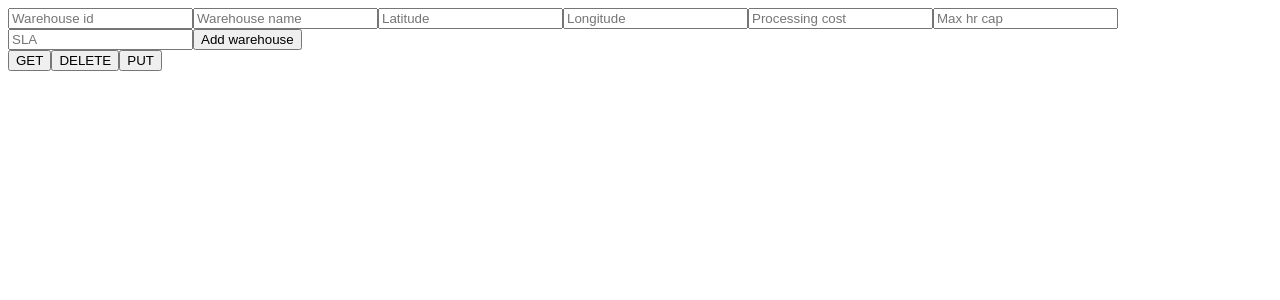
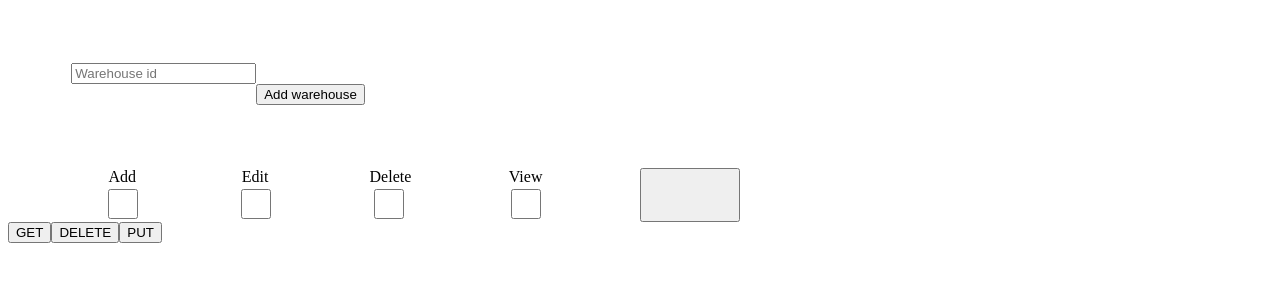
Before and after one commit to GeorgeHarju/Uwasa-SCM-simulator, a React (Create React App) app in the folder frontend/: page / in a window 1280 px wide. Shown: the top 300 px of the page. Built offline with nearby package versions, Linux system fonts and the light colour scheme.

Commit message:
Choose button functionality

```diff
--- a/frontend/src/Warehouse.css
+++ b/frontend/src/Warehouse.css
@@ -34,3 +34,21 @@ tr:hover {
     green: rgb(0, 128, 0);
     border: rgb(169, 172, 168);
 */
+
+.grid-container {
+    display: grid;
+    grid-template-columns: auto auto auto auto;
+    justify-content: space-evenly;
+    width: 50%;
+
+}
+
+
+.cbox {
+    height: 30px;
+    width: 30px;
+}
+
+.label {
+    text-align: center;
+}
--- a/frontend/src/Warehouse.js
+++ b/frontend/src/Warehouse.js
@@ -25,7 +25,7 @@ function Warehouse() {
     }
 
     const handleSubmit = (e) => {
-        e.preventDefault();
+        //e.preventDefault();
         const jsonData = JSON.stringify(warehouseData);
         console.log(warehouseData);
         console.log(jsonData);
@@ -96,27 +96,82 @@ function Warehouse() {
         .then((data) => console.log(data));
     }
 
-    // formin avulla lähetetään post request eli lisätään uusi warehouse
-    // GET napin avulla lähetetään get request eli haetaan kaikki warehouset
+    // Asetetaan napin teksti valitun labelin mukaan
+    const toggleNappi = (e) => {
+        setNappi(e.target.id);
+        document.getElementById("cButton").innerHTML = document.getElementById(e.target.id).innerHTML;
+    }
+
+    // Suoritetaan napin funktion valitun tilan perusteella
+    const onClickFunction = () => {
+        switch (nappi) {
+            case 'add':
+                handleSubmit();
+                break;
+            case 'edit':
+                handlePut();
+                break;
+            case 'delete':
+                handleDelete();
+                break;
+            case 'view':
+                handleGet();
+                break;
+            default:
+                console.log('No state detected for onClickFunction');
+                break;
+        }
+    }
+
+    const [nappi, setNappi] = useState('');
+    const formVisible = () => {
+        return nappi === "add" || nappi === "edit" ? "visible" : "hidden";
+    }
+
+    // ADD napin / formin avulla lähetetään post request eli lisätään uusi warehouse
+    // GET napin avulla lähetetään get request eli haetaan kaikki warehouset ja näytetään taulukossa
     // DELETE napin avulla lähetetään delete request jossa poistetaan id:tä vastaava warehouse
     // PUT napin avulla lähetetään put request jolla muokataan id:tä vastaavaa warehousea
     return (
         <div>
-            <form onSubmit={handleSubmit}>
+            <form style={{margin:'5%'}} onSubmit={handleSubmit}>
                 <input type="text" name="id" placeholder="Warehouse id" value={warehouseData.id} onChange={handleChange} />
-                <input type="text" name="name" placeholder="Warehouse name" value={warehouseData.name} onChange={handleChange} />
-                <input type="text" name="latitude" placeholder="Latitude" value={warehouseData.latitude} onChange={handleChange} />
-                <input type="text" name="longitude" placeholder="Longitude" value={warehouseData.longitude} onChange={handleChange} />
-                <input type="text" name="processing_cost" placeholder="Processing cost" value={warehouseData.processing_cost} onChange={handleChange} />
-                <input type="text" name="max_hr_cap" placeholder="Max hr cap" value={warehouseData.max_hr_cap} onChange={handleChange} />
-                <input type="text" name="sla" placeholder="SLA" value={warehouseData.sla} onChange={handleChange} />
+                <input type="text" name="name" placeholder="Warehouse name" value={warehouseData.name} onChange={handleChange}
+                style={{visibility:formVisible()}}/>
+                <input type="text" name="latitude" placeholder="Latitude" value={warehouseData.latitude} onChange={handleChange}
+                style={{visibility:formVisible()}}/>
+                <input type="text" name="longitude" placeholder="Longitude" value={warehouseData.longitude} onChange={handleChange}
+                style={{visibility:formVisible()}}/>
+                <input type="text" name="processing_cost" placeholder="Processing cost" value={warehouseData.processing_cost} onChange={handleChange}
+                style={{visibility:formVisible()}}/>
+                <input type="text" name="max_hr_cap" placeholder="Max hr cap" value={warehouseData.max_hr_cap} onChange={handleChange}
+                style={{visibility:formVisible()}}/>
+                <input type="text" name="sla" placeholder="SLA" value={warehouseData.sla} onChange={handleChange}
+                style={{visibility:formVisible()}}/>
                 <input type="submit" value="Add warehouse" />
             </form>
+            <div style={{display:'flex', gap:'0%', marginLeft:'0%'}}>
+                <div className="grid-container" style={{display:'grid'}}>
+                    <label className="label" id="add">Add</label>
+                    <label className="label" id="edit">Edit</label>
+                    <label className="label" id="delete">Delete</label>
+                    <label className="label" id="view">View</label>
+                    <input type="checkbox" className="cbox" id="add" onChange={toggleNappi}
+                    checked={nappi === "add" ? true : false}></input>
+                    <input type="checkbox" className="cbox" id="edit" onChange={toggleNappi}
+                    checked={nappi === "edit" ? true : false}></input>
+                    <input type="checkbox" className="cbox" id="delete" onChange={toggleNappi}
+                    checked={nappi === "delete" ? true : false}></input>
+                    <input type="checkbox" className="cbox" id="view" onChange={toggleNappi}
+                    checked={nappi === "view" ? true : false}></input>
+                </div>
+                <button style={{width:'100px', fontSize:'20px'}} id="cButton" onClick={onClickFunction}></button>
+            </div>
+            {tiedot.length > 0 &&
+            <Tiedot warehouses={tiedot} />}
             <button onClick={handleGet}>GET</button>
             <button onClick={handleDelete}>DELETE</button>
             <button onClick={handlePut}>PUT</button>
-            {tiedot.length > 0 &&
-            <Tiedot warehouses={tiedot} />}
         </div>
     );
 }
@@ -134,9 +189,6 @@ function Tiedot(props) {
     console.log('props on', props);
 
     const [page, setPage] = useState(1);
-    //const [wList, setWList] = useState([]);
-    //const [pageList, setPageList] = useState([]);
-    //const pageList = [];
     const handlePageList = () => {
         const wList = [];
         const pageList = [];
@@ -149,16 +201,14 @@ function Tiedot(props) {
         wList
         .filter((number) => number % 5 === 0)
         .forEach((number) => pageList.push(number / 5 + 1));
-        console.log('wlist on', wList);
-        console.log('pagelist on', pageList);
-        console.log('page on', page);
+        //console.log('wlist on', wList);
+        //console.log('pagelist on', pageList);
+        //console.log('page on', page);
         return pageList;
     }
 
     return (
-        <div>
-            <p>{JSON.stringify(props.warehouses[0])}</p>
-            <p>{JSON.stringify(props.warehouses[0].name)}</p>
+        <div style={{margin:'5%'}}>
             <table>
                 <thead><tr><th>ID</th><th>Name</th><th>Latitude</th><th>Longitude</th>
                 <th>Processing cost</th><th>Max hr cap</th><th>SLA</th></tr></thead>
```
